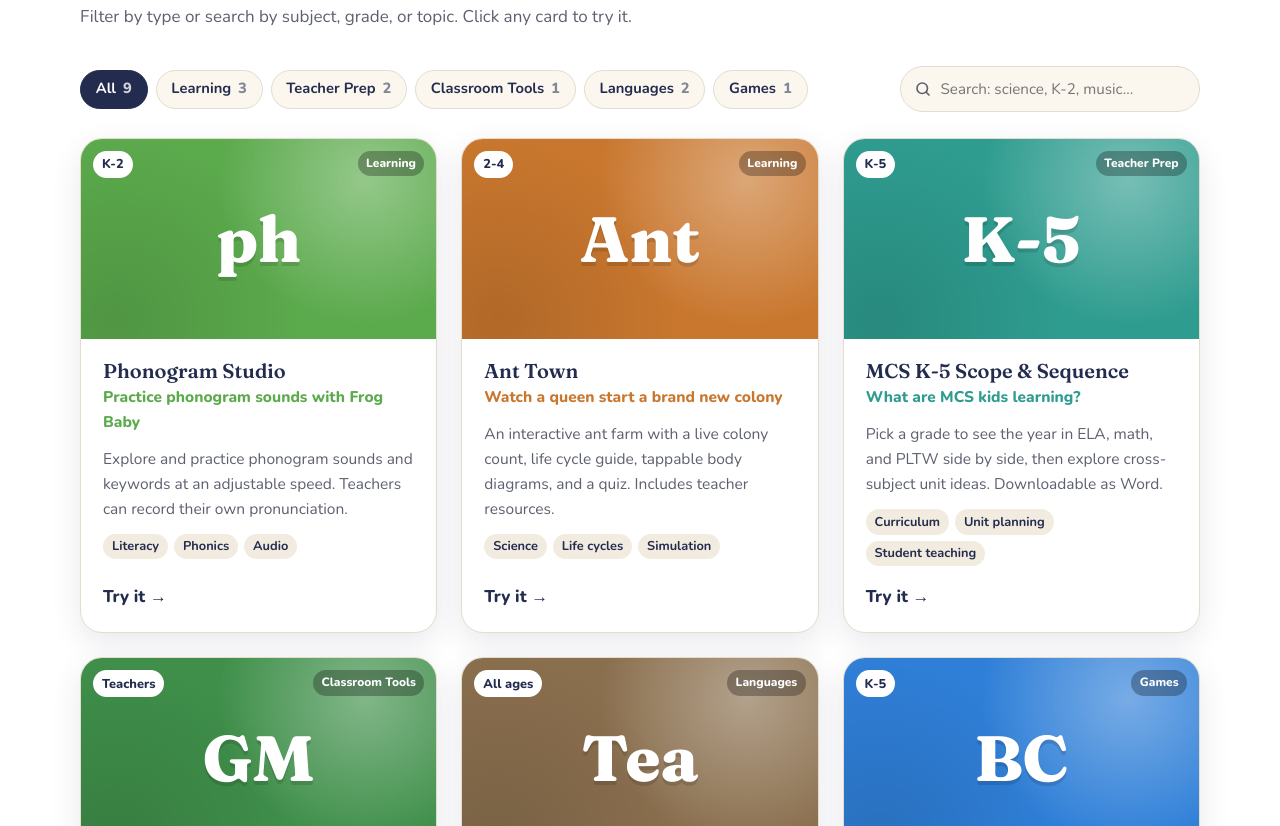
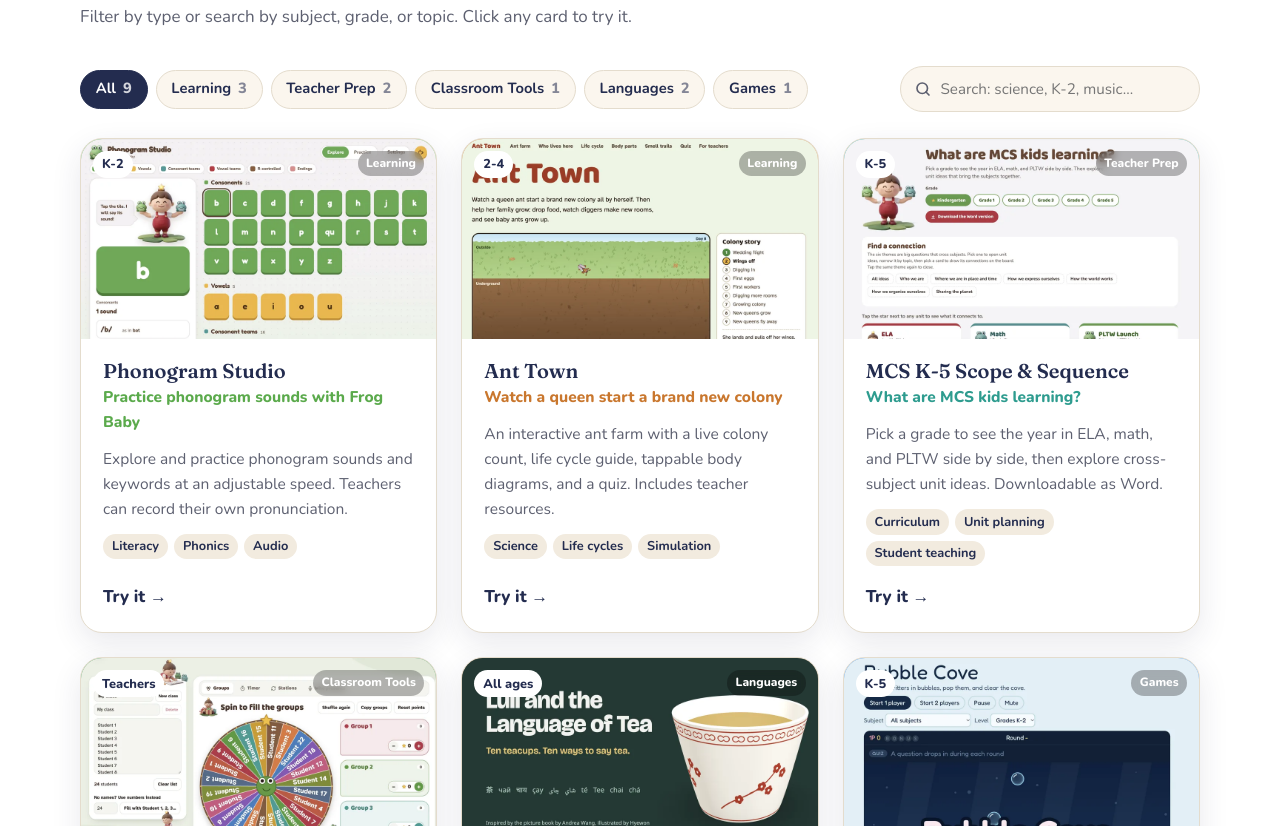
Before and after one commit to MakeYourOwnSoftware/MYOS, a plain HTML site: page index.html in a window 1280 px wide. Shown: the part 1974-2800 px from the top of the page. Drawn offline with nearby package versions, Linux system fonts and the light colour scheme.

Commit message:
Add files via upload

```diff
--- a/projects.js
+++ b/projects.js
@@ -13,7 +13,9 @@
     tags      Short labels (also used by the search box)
     color     Card color (hex)
     mark      1 to 3 letters shown on the card when there is no screenshot
-    image     Optional screenshot, e.g. "assets/projects/ant-town.webp"
+    image     Optional. Leave "" and a screenshot of the live site is taken
+              automatically. Add your own file (e.g. "assets/projects/ant-town.webp")
+              only when you want a nicer, hand-picked view.
 
   Cards appear in the order listed here. Put new projects at the top
   of the gallery list so the newest tools show first.
@@ -57,7 +59,7 @@ window.PROJECTS = [
     tags: ["Literacy", "Phonics", "Audio"],
     color: "#5BAA4C",
     mark: "ph",
-    image: ""
+    image: "assets/projects/phonogram.webp"
   },
   {
     title: "Ant Town",
@@ -69,7 +71,7 @@ window.PROJECTS = [
     tags: ["Science", "Life cycles", "Simulation"],
     color: "#C9772E",
     mark: "Ant",
-    image: ""
+    image: "assets/projects/ant-town.webp"
   },
   {
     title: "MCS K-5 Scope & Sequence",
@@ -81,7 +83,7 @@ window.PROJECTS = [
     tags: ["Curriculum", "Unit planning", "Student teaching"],
     color: "#2E9C8F",
     mark: "K-5",
-    image: ""
+    image: "assets/projects/mcs-k5.webp"
   },
   {
     title: "Group Maker",
@@ -93,19 +95,19 @@ window.PROJECTS = [
     tags: ["Grouping", "Timer", "Classroom management"],
     color: "#3F8F4A",
     mark: "GM",
-    image: ""
+    image: "assets/projects/group-maker.webp"
   },
   {
     title: "Luli and the Language of Tea",
     url: "https://hyeonhoyu.github.io/Luli-Language-of-Tea/",
-    tagline: "Ten cups, ten words",
-    desc: "An illustrated story that introduces ten words through ten cups of tea.",
+    tagline: "Ten teacups. Ten ways to say tea.",
+    desc: "Explore how cultures around the world say tea, with original 3D teacups in each country's traditional style. Inspired by the picture book by Andrea Wang.",
     category: "Languages",
     grades: "All ages",
-    tags: ["Story", "Vocabulary", "Culture"],
+    tags: ["Picture book", "World cultures", "Social studies"],
     color: "#8A6F4E",
     mark: "Tea",
-    image: ""
+    image: "assets/projects/luli.webp"
   },
   {
     title: "Bubble Cove",
@@ -117,19 +119,19 @@ window.PROJECTS = [
     tags: ["Arcade", "Review game", "Two players"],
     color: "#2F7FD8",
     mark: "BC",
-    image: ""
+    image: "assets/projects/bubble-cove.webp"
   },
   {
     title: "Whistle",
     url: "https://hyeonhoyu.github.io/whistle-sports-rulebook/",
     tagline: "Rules made easy, explained by a referee cat",
-    desc: "Plain-language sports rules with diagrams you can tap. Free, with no accounts, ads, or paywalls.",
+    desc: "Plain-language rules for 49 sports, with diagrams you can tap. Free, with no accounts, ads, or paywalls.",
     category: "Learning",
     grades: "All ages",
     tags: ["PE", "Sports", "Rules"],
     color: "#E0533D",
     mark: "Wh",
-    image: ""
+    image: "assets/projects/whistle.webp"
   },
   {
     title: "Dal Tokki",
@@ -141,7 +143,7 @@ window.PROJECTS = [
     tags: ["Korean", "Hangul", "Families"],
     color: "#3B4A8C",
     mark: "달",
-    image: ""
+    image: "assets/projects/daltokki.webp"
   },
   {
     title: "MusicEd Design Studio",
@@ -153,6 +155,6 @@ window.PROJECTS = [
     tags: ["Music", "Lesson planning", "Reflection"],
     color: "#B0457A",
     mark: "ME",
-    image: ""
+    image: "assets/projects/musiced.webp"
   }
 ];
--- a/script.js
+++ b/script.js
@@ -8,10 +8,15 @@
       return { "&": "&amp;", "<": "&lt;", ">": "&gt;", '"': "&quot;", "'": "&#39;" }[c];
     });
   }
+  // No image set? Use a free automatic screenshot of the live site.
+  // If that fails, the colored letter mark underneath stays visible.
+  function autoShot(url) {
+    return "https://s.wordpress.com/mshots/v1/" + encodeURIComponent(url) + "?w=960&h=540";
+  }
   function thumb(p) {
-    return p.image
-      ? '<img src="' + esc(p.image) + '" alt="Screenshot of ' + esc(p.title) + '" loading="lazy" />'
-      : '<span class="mark">' + esc(p.mark || p.title.charAt(0)) + "</span>";
+    var src = p.image || autoShot(p.url);
+    return '<span class="mark">' + esc(p.mark || p.title.charAt(0)) + "</span>" +
+      '<img src="' + esc(src) + '" alt="Screenshot of ' + esc(p.title) + '" loading="lazy" onerror="this.remove()" />';
   }
 
   /* ---------- Featured ---------- */
--- a/styles.css
+++ b/styles.css
@@ -138,7 +138,11 @@ h3 { font-size: 1.25rem; font-weight: 600; }
                     radial-gradient(circle at 10% 90%, rgba(0,0,0,.12), transparent 50%);
   display: grid; place-items: center;
 }
-.card-thumb img { width: 100%; height: 100%; object-fit: cover; }
+.card-thumb img, .feature-thumb img { position: absolute; inset: 0; width: 100%; height: 100%; object-fit: cover; object-position: top; }
+.card-thumb, .feature-thumb { overflow: hidden; }
+.card-thumb .grade, .card-thumb .cat, .feature-thumb .grade { z-index: 2; }
+.card:hover .card-thumb img { transform: scale(1.04); }
+.card-thumb img { transition: transform .4s ease; }
 .mark { font-family: "Fraunces", serif; font-weight: 800; font-size: 4rem; color: #fff; text-shadow: 0 4px 0 rgba(0,0,0,.12); }
 .grade {
   position: absolute; top: 12px; left: 12px;
@@ -174,7 +178,6 @@ h3 { font-size: 1.25rem; font-weight: 600; }
                     radial-gradient(circle at 10% 100%, rgba(0,0,0,.18), transparent 55%),
                     repeating-linear-gradient(45deg, rgba(255,255,255,.06) 0 14px, transparent 14px 28px);
 }
-.feature-thumb img { width: 100%; height: 100%; object-fit: cover; }
 .feature-thumb .mark { font-size: 6rem; }
 .feature-body { padding: 26px 28px 30px; display: flex; flex-direction: column; flex: 1; }
 .feature-body .feature-tag { color: var(--c); font-weight: 800; margin: 0 0 .2em; }
```
Also changed, not shown: assets/projects/ant-town.webp (added), assets/projects/bubble-cove.webp (added), assets/projects/daltokki.webp (added), assets/projects/group-maker.webp (added), assets/projects/luli.webp (added), assets/projects/mcs-k5.webp (added), assets/projects/musiced.webp (added), assets/projects/phonogram.webp (added), assets/projects/whistle.webp (added), 1 other file.
